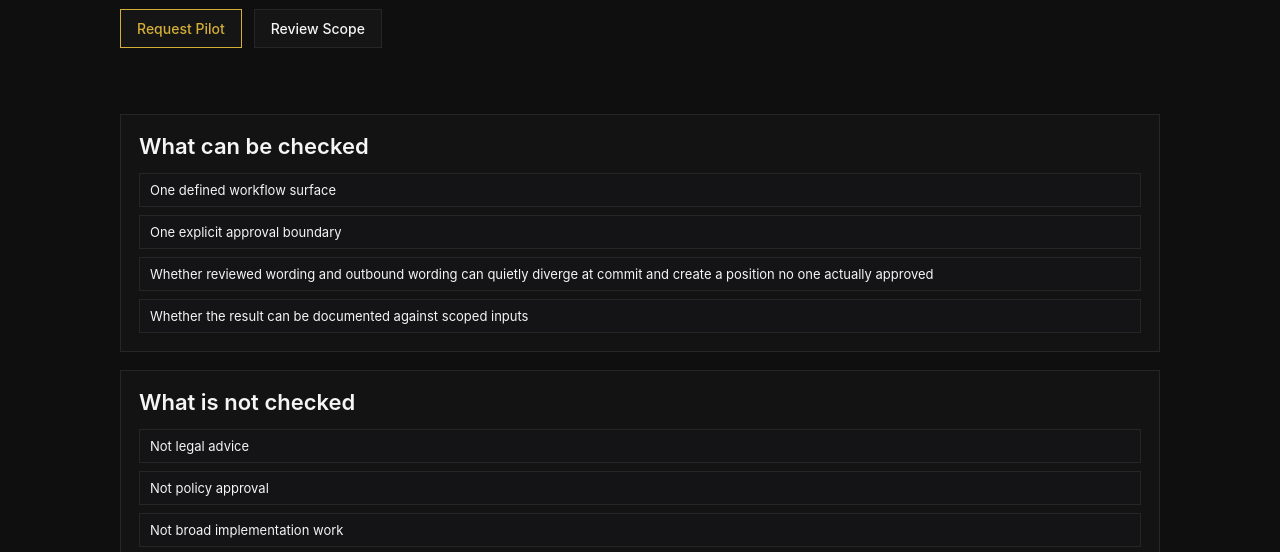
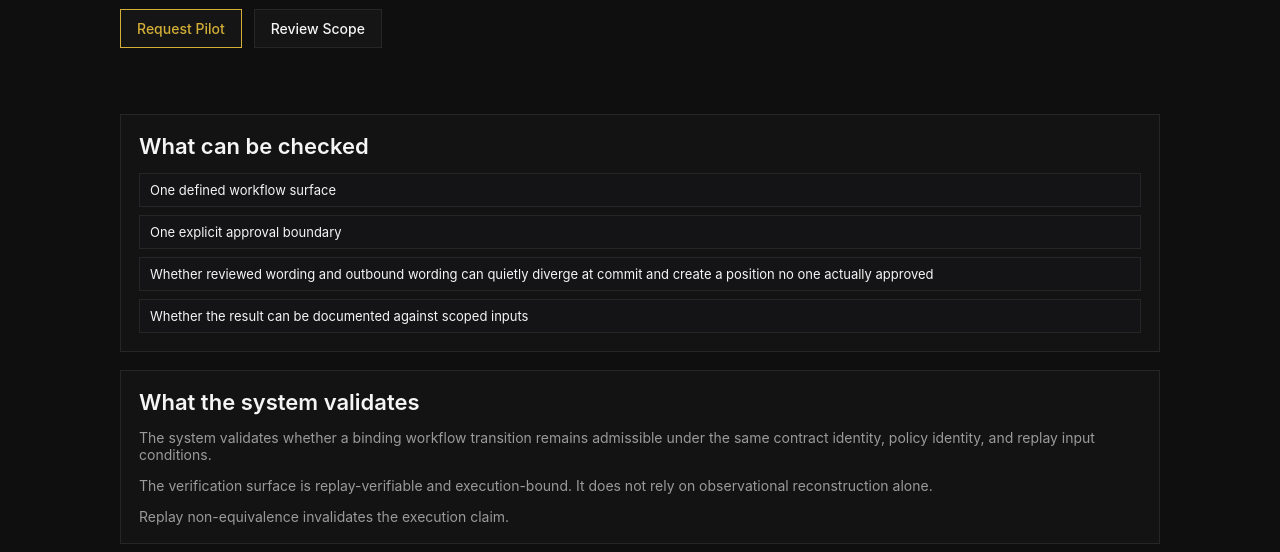
Before and after one commit to IndrasNet108/decirepo, a plain HTML site: page pages/proof.html in a window 1280 px wide. Shown: the part 226-778 px from the top of the page. Drawn offline with Linux system fonts and the light colour scheme.

Commit message:
docs: apply minimal iteration 4 semantic stabilization

```diff
--- a/pages/proof.html
+++ b/pages/proof.html
@@ -45,6 +45,13 @@
           <div class="lineage-item">Whether reviewed wording and outbound wording can quietly diverge at commit and create a position no one actually approved</div>
           <div class="lineage-item">Whether the result can be documented against scoped inputs</div>
         </div>
+      </section>
+
+      <section class="panel">
+        <h2 class="section-title">What the system validates</h2>
+        <p class="section-subtitle section-wrap">The system validates whether a binding workflow transition remains admissible under the same contract identity, policy identity, and replay input conditions.</p>
+        <p class="section-subtitle section-wrap">The verification surface is replay-verifiable and execution-bound. It does not rely on observational reconstruction alone.</p>
+        <p class="section-subtitle section-wrap">Replay non-equivalence invalidates the execution claim.</p>
       </section>
 
       <section class="panel">
```
Also changed, not shown: pages/about.html (+7 -0 lines).
